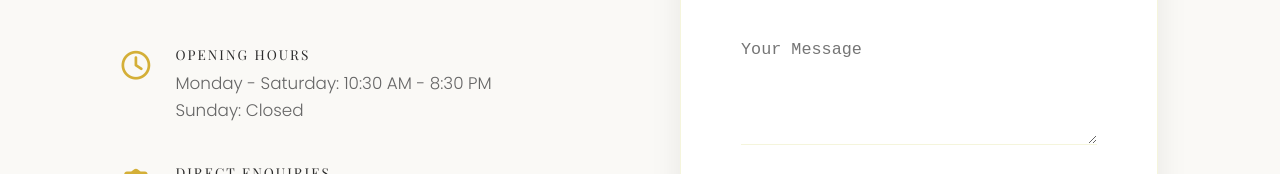
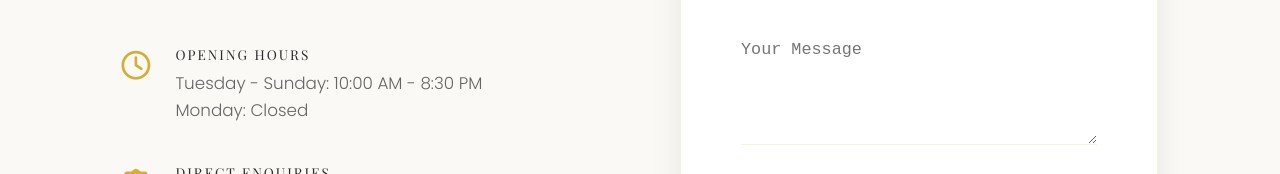
Before and after one commit to bizleap1/Oswal-Jewellers, a React (Vite) app: page /contact in a window 1280 px wide. Shown: the part 935-1109 px from the top of the page. Built offline with nearby package versions, Linux system fonts and the light colour scheme; the HTML template or start-up script is replaced by a standard one; a web font is replaced by a local one.

Commit message:
Update showroom opening hours

```diff
--- a/src/pages/Contact.jsx
+++ b/src/pages/Contact.jsx
@@ -45,7 +45,7 @@ const Contact = () => {
                   <i className="fa-regular fa-clock" style={{ color: 'var(--color-gold)', fontSize: '1.8rem', marginTop: '5px' }}></i>
                   <div>
                     <h4 style={{ textTransform: 'uppercase', fontSize: '0.85rem', letterSpacing: '0.15em', marginBottom: '8px', color: 'var(--color-charcoal)' }}>Opening Hours</h4>
-                    <p style={{ color: 'var(--color-text-muted)', lineHeight: '1.6', fontSize: '1.05rem' }}>Monday - Saturday: 10:30 AM - 8:30 PM<br/>Sunday: Closed</p>
+                    <p style={{ color: 'var(--color-text-muted)', lineHeight: '1.6', fontSize: '1.05rem' }}>Tuesday - Sunday: 10:00 AM - 8:30 PM<br/>Monday: Closed</p>
                   </div>
                 </div>
 
```
